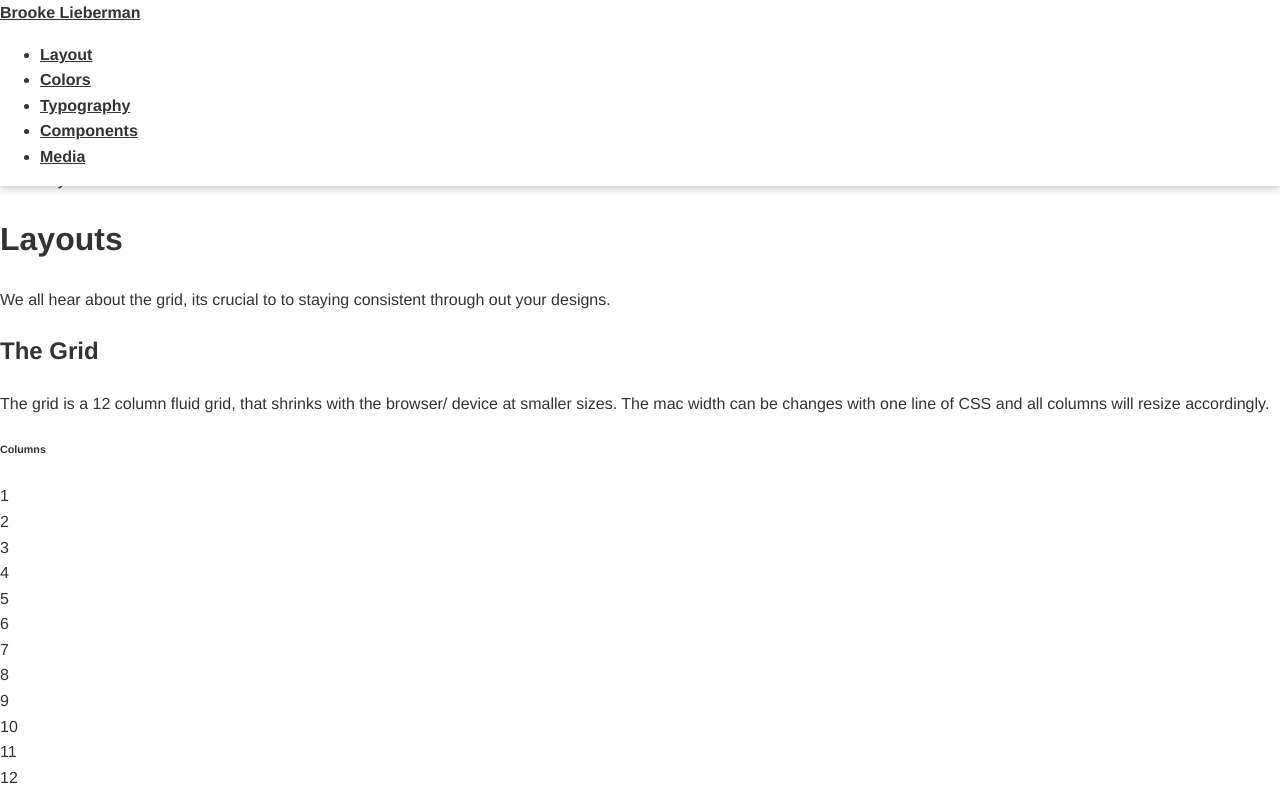
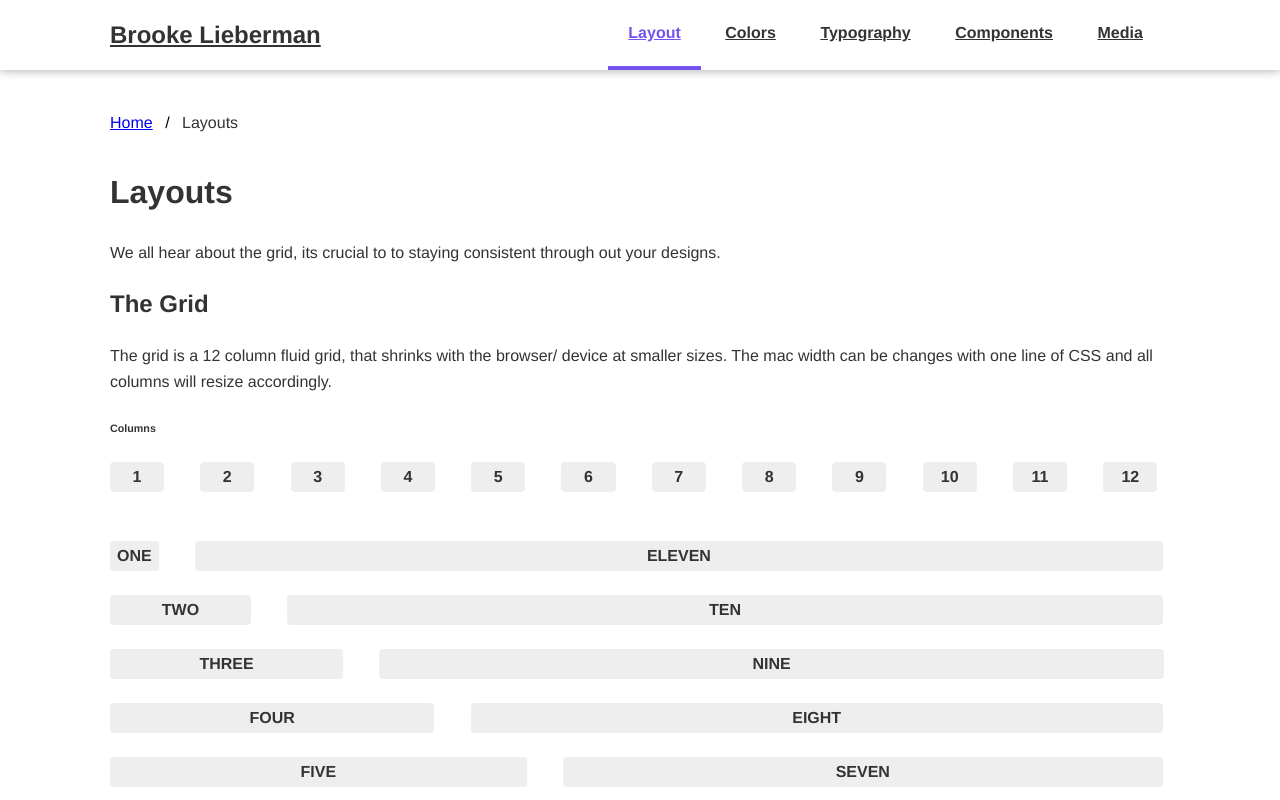
Before and after one commit to brookelcad/Styleguide-Intro-Index, a plain HTML site: page layouts.html in a window 1280 px wide. Shown: the top 800 px of the page. Drawn offline with Linux system fonts and the light colour scheme.

Commit message:
Add files via upload

```diff
--- a/css/style.css
+++ b/css/style.css
@@ -6,10 +6,10 @@ body{
     font-weight: 400;
     font-family: Helvetica, Arial sans-serif;
     color: #333;
-    margin-top: 100px
+    margin-top: 100px;
 }
 img {
-    max-width 100%
+    max-width: 100%;
 }
 
 /*Home Styles
@@ -59,7 +59,7 @@ nav .topnav li.mobile {
     }
     nav .eight.columns,
     nav .four.columns{
-        width: 48%;{
+        width: 48%;
 
         }
     }
@@ -83,8 +83,19 @@ nav .topnav li.mobile {
         display: inline-block;
         vertical-align: top;
     }
-    topnav a {
+    .topnav a {
         padding: 20px;
+        border-bottom: 4px solid #FFF;
+        display: block;
+        transition: background-color 0.8s ease;
+    }
+    .topnav a.active {
+        padding: 20px;
+        border-bottom: 4px solid #7453EF;
+        color: #7453EF;
+    }
+    .topnav a:hover {
+        background: #7453EF;
         border-bottom: 4px solid #7453EF;
         color: #FFF;
         text-decoration: none;
@@ -137,7 +148,7 @@ ul.breadcrumb {
     ul.breadcrumb li {
     display: inline;
 }
-    ul.breadcrumb li+li: before{
+    ul.breadcrumb li+li:before{
     padding: 8px;
     color: black;
     content: "/\00a0";
@@ -147,18 +158,18 @@ ul.breadcrumb {
 ------------------------------------------------*/
     .container{
         position: relative;
-        max-width: 106px;
+        max-width: 1060px;
         margin: 0 auto;
         padding: 0 20px;
     }
     .column,
-    .colums {
+    .columns {
         display: inline-block;
         vertical-align: top;
         margin-left: 3%;
     }
-    .column: first-child,
-    .columns: first-child {
+    .column:first-child,
+    .columns:first-child {
         margin-left: 0;
     }
     .one.column {
```
